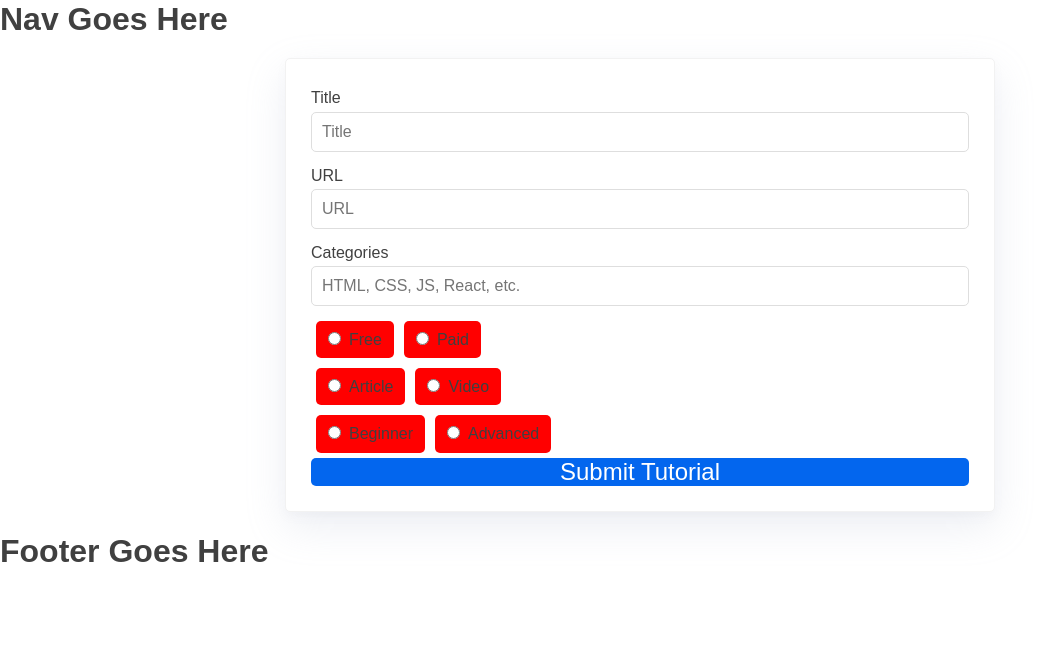
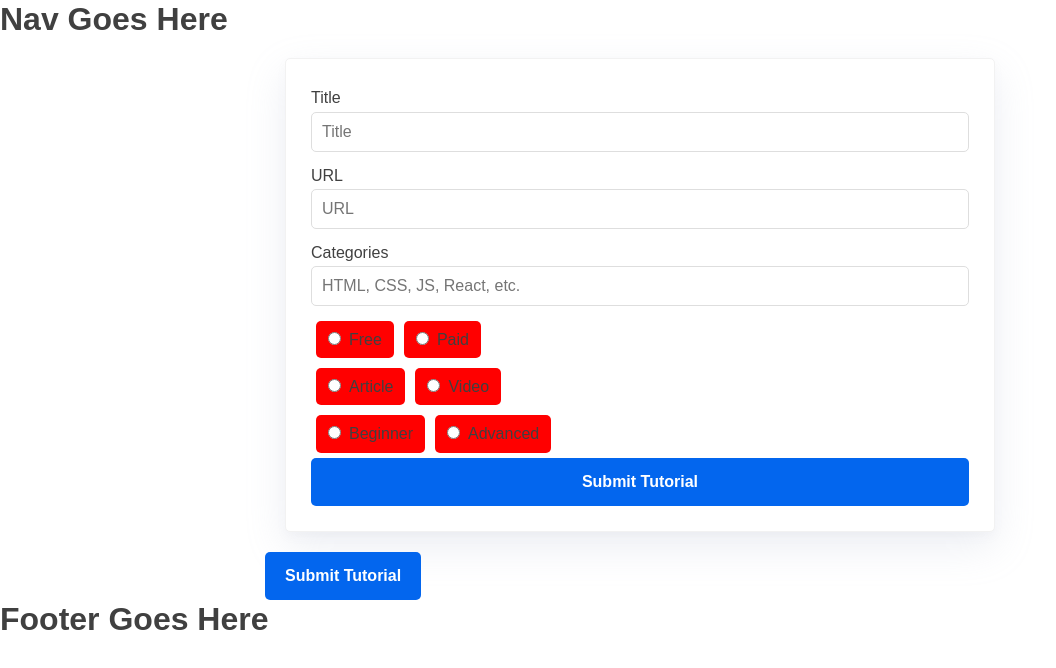
Before and after one commit to CollinDaugherty/learnwebdev, a React (Create React App) app: page / in a window 1280 px wide. Shown: the top 668 px of the page, without its empty margins (0-1056 px from the left). Built offline with nearby package versions, Linux system fonts and the light colour scheme.

Commit message:
button styling

```diff
--- a/src/components/TutorialForm.js
+++ b/src/components/TutorialForm.js
@@ -78,6 +78,7 @@ class TutorialForm extends Component {
             <Btn>Submit Tutorial</Btn>
           </Form>
         </Card>
+        <Btn>Submit Tutorial</Btn>
       </Container>
     );
   }
--- a/src/styles/Variables.js
+++ b/src/styles/Variables.js
@@ -1,3 +1,5 @@
+import { lighten, darken } from 'polished';
+
 //=================================================
 // COLORS
 //=================================================
@@ -14,6 +16,10 @@ export const color = {
   highlight: '#ff0',
   error: '#D33C40'
 };
+
+color.primaryHover = `${darken(0.1, `${color.primary}`)};`;
+color.secondaryHover = `${darken(0.1, `${color.secondary}`)};`;
+color.accentHover = `${darken(0.1, `${color.accent}`)};`;
 
 //=================================================
 // TYPOGRAPHY
--- a/src/styles/blocks/Button/index.js
+++ b/src/styles/blocks/Button/index.js
@@ -1,11 +1,46 @@
-import styled from 'styled-components';
+import styled, { css } from 'styled-components';
 
 const Btn = styled.button`
-  font-size: 1.5em;
-  background-color: ${props => props.theme.color.primary};
+  background: ${props => props.theme.color.primary};
   color: white;
   border: none;
   border-radius: ${props => props.theme.border.borderRadius};
+  font-size: ${props => props.theme.body.fontSize};
+  font-weight: 700;
+  text-align: center;
+  padding: 1.5rem 2rem;
+  display: inline-block;
+  cursor: pointer;
+
+  &:hover {
+    background: ${props => props.theme.color.primaryHover};
+  }
+
+  ${props =>
+    props.secondary &&
+    css`
+      background: ${props => props.theme.color.secondary};
+
+      &:hover {
+        background: ${props => props.theme.color.secondaryHover};
+      }
+    `}
+
+  ${props =>
+    props.accent &&
+    css`
+      background: ${props => props.theme.color.accent};
+
+      &:hover {
+        background: ${props => props.theme.color.accentHover};
+      }
+    `}
+
+    ${props =>
+      props.full &&
+      css`
+        width: 100%;
+      `}
 `;
 
 export default Btn;
--- a/src/styles/blocks/Form/index.js
+++ b/src/styles/blocks/Form/index.js
@@ -12,7 +12,6 @@ const Form = styled.form`
     outline: none;
     margin-bottom: 1rem;
     width: 100%;
-    max-width: 100%;
     line-height: 1;
     font-size: inherit;
   }
```
